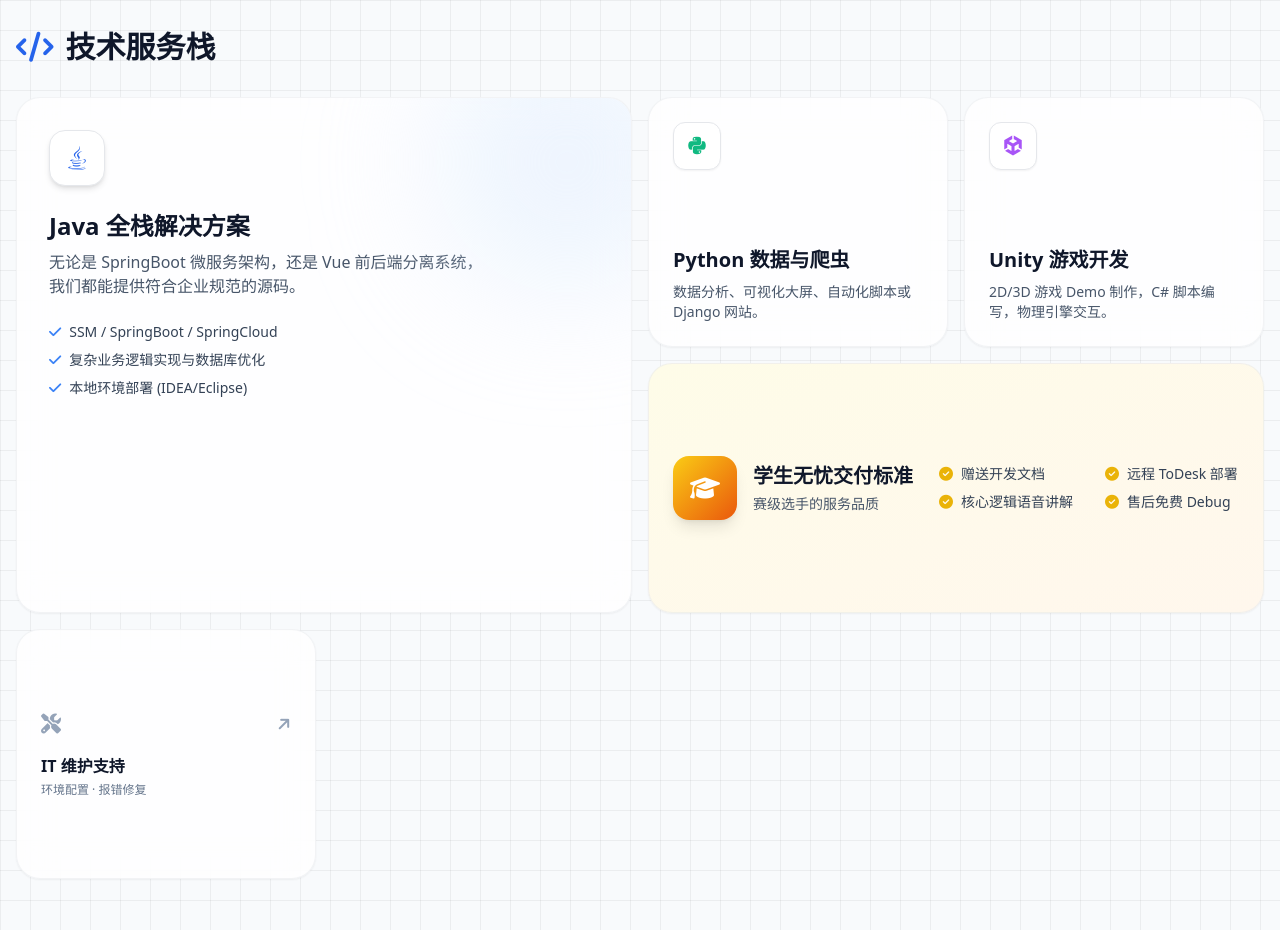
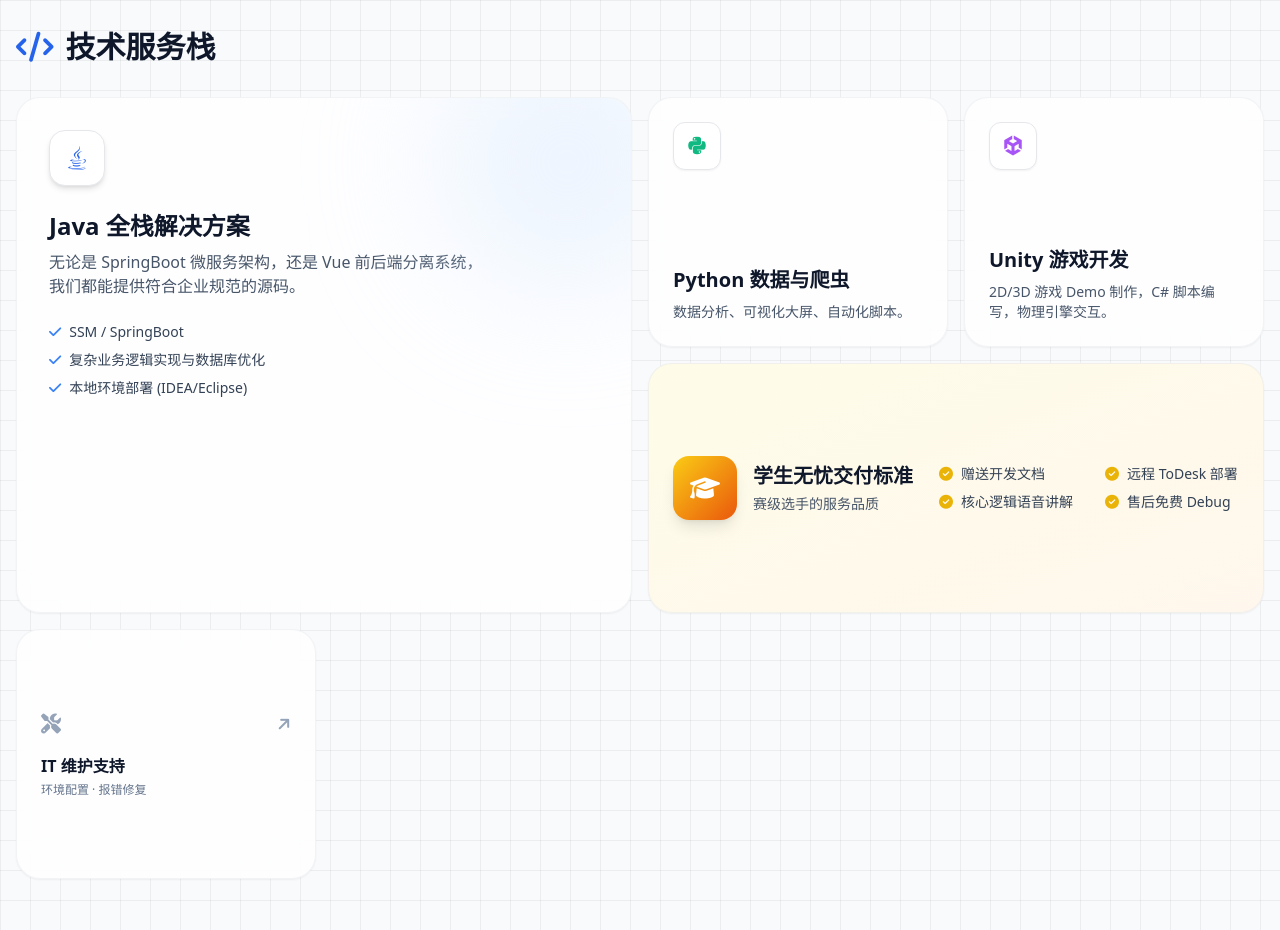
Before and after one commit to BackRerd/myhtml, a plain HTML site: page myserver.html in a window 1280 px wide. Shown: the part 1140-2070 px from the top of the page. Drawn offline with nearby package versions, Linux system fonts and the light colour scheme.

Commit message:
Update myserver.html

```diff
--- a/myserver.html
+++ b/myserver.html
@@ -208,7 +208,7 @@
             <h3 class="text-2xl font-bold text-slate-900 dark:text-white mb-2">Java 全栈解决方案</h3>
             <p class="text-slate-600 dark:text-slate-400 mb-6 max-w-md">无论是 SpringBoot 微服务架构，还是 Vue 前后端分离系统，我们都能提供符合企业规范的源码。</p>
             <ul class="space-y-2 text-sm text-slate-700 dark:text-slate-300">
-              <li class="flex items-center gap-2"><i class="fa-solid fa-check text-blue-500"></i> SSM / SpringBoot / SpringCloud</li>
+              <li class="flex items-center gap-2"><i class="fa-solid fa-check text-blue-500"></i> SSM / SpringBoot</li>
               <li class="flex items-center gap-2"><i class="fa-solid fa-check text-blue-500"></i> 复杂业务逻辑实现与数据库优化</li>
               <li class="flex items-center gap-2"><i class="fa-solid fa-check text-blue-500"></i> 本地环境部署 (IDEA/Eclipse)</li>
             </ul>
@@ -221,7 +221,7 @@
           </div>
           <div>
             <h3 class="text-xl font-bold text-slate-900 dark:text-white mb-2">Python 数据与爬虫</h3>
-            <p class="text-slate-600 dark:text-slate-400 text-sm">数据分析、可视化大屏、自动化脚本或 Django 网站。</p>
+            <p class="text-slate-600 dark:text-slate-400 text-sm">数据分析、可视化大屏、自动化脚本。</p>
           </div>
         </div>
 
```
